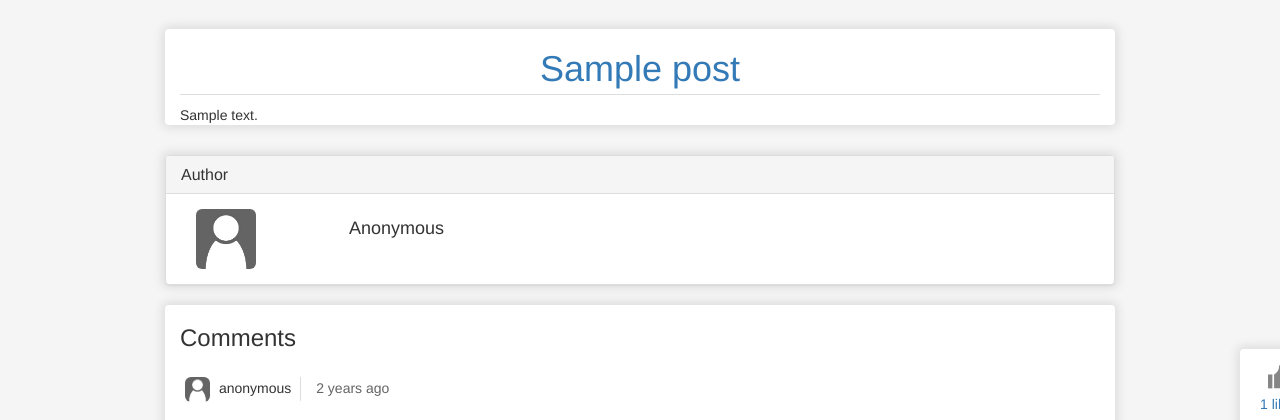
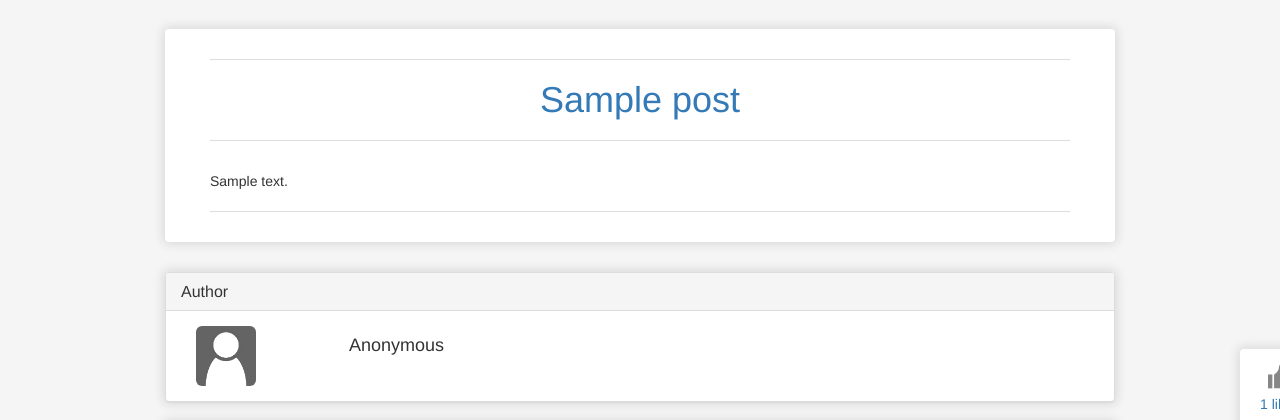
Before and after one commit to echo-cool/BDIC3023J-Software-Methodology-Q-A-Platform, a Flask app: page /post/1 in a window 1280 px wide. Shown: the part 51-471 px from the top of the page. Run offline with Flask 2, Linux system fonts and the light colour scheme; tables that the repository leaves empty hold one stand-in row (values such as "Sample post"); parts of the project's set-up code (start-up, migrations or seed data) failed here and were passed over; some libraries are stand-ins or nearby versions.

```diff
--- a/app/static/single_post.css
+++ b/app/static/single_post.css
@@ -8,7 +8,9 @@
     border-radius: 4px;
 }
 .post-title {
-    padding-bottom: 5px;
+    padding-bottom: 20px;
+    padding-top: 20px;
+    border-top: 1px solid #ddd;
     border-bottom: 1px solid #ddd;
 }
 .post-title a:hover{
--- a/app/templates/post.html
+++ b/app/templates/post.html
@@ -49,13 +49,14 @@
 
                 <div class="post-content col-sm-offset-1 col-sm-10">
     {#                标题#}
-                    <h1 class="post-title text-center">
+                    <h1 class="post-title text-center" style="margin: 30px">
                         <a href="{{ url_for('.post', id=post.id) }}">
                             {{ post.title }}
                         </a>
                     </h1>
     {#                正文#}
-                    <div class="content" id="fancy-content">
+                    <div class="content" id="fancy-content" style="padding-bottom:20px;
+    border-bottom: 1px solid #ddd;margin: 30px;">
                                 {{ post.body_html| safe }}
                     </div>
                 </div>
```
Also changed, not shown: app/templates/index/index_posts.html (+4 -4 lines).
